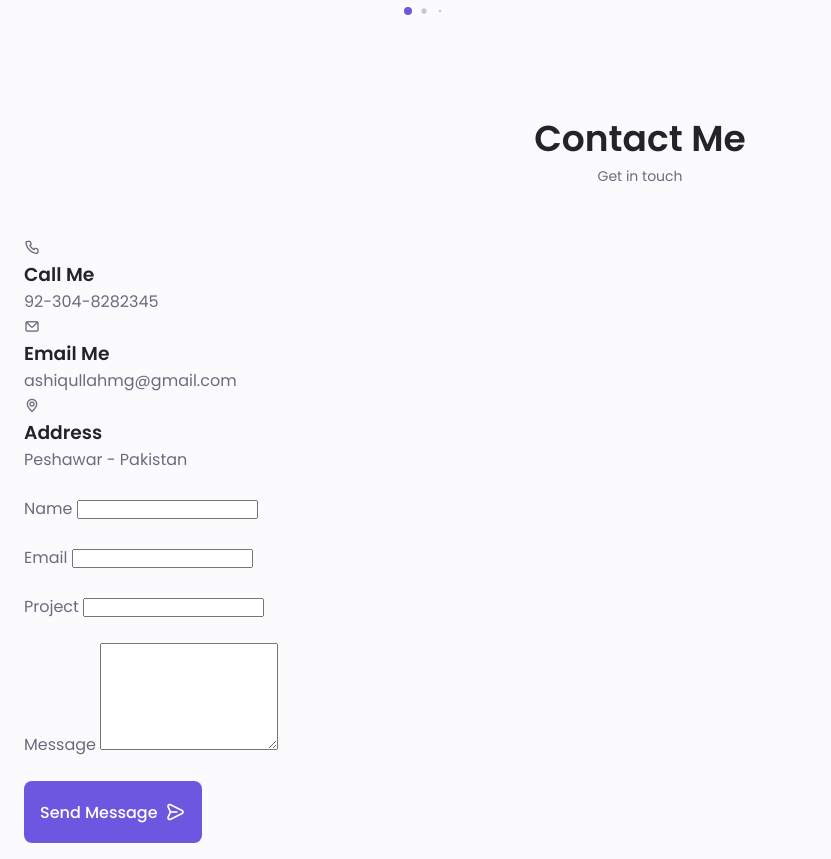
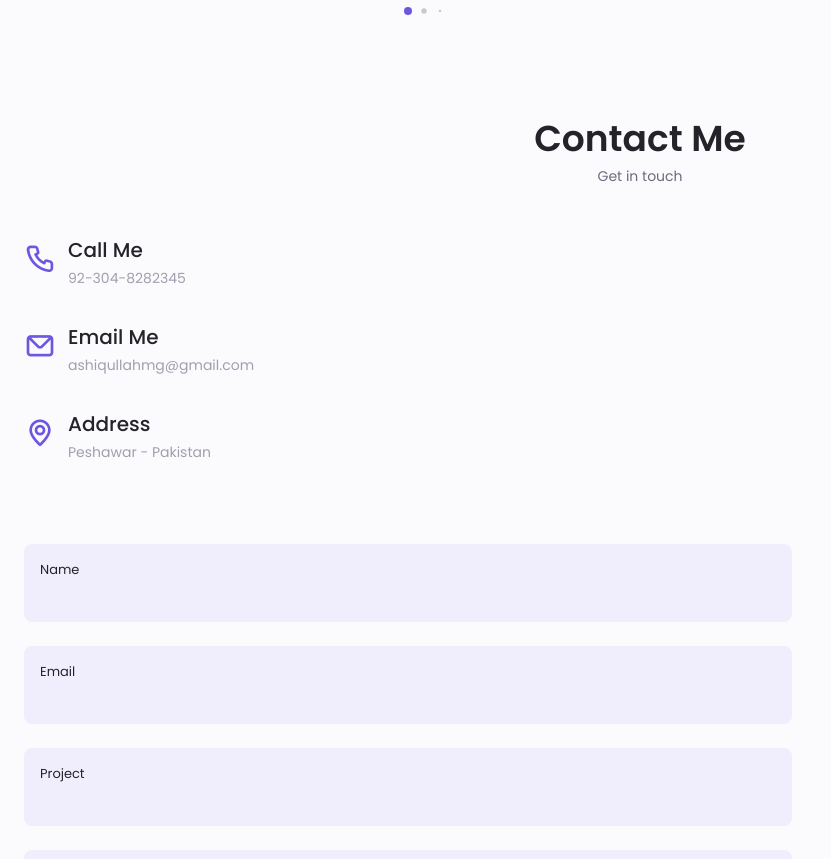
Before and after one commit to ashiqullahmg/portfolio, a PHP site: page / in a window 1280 px wide. Shown: the part 5641-6500 px from the top of the page, without its empty margins (0-831 px from the left). Run offline with PHP 8.4, Linux system fonts and the light colour scheme.

Commit message:
Contact Sesion is styled

```diff
--- a/assets/css/styles.css
+++ b/assets/css/styles.css
@@ -835,8 +835,53 @@ transform: translateX(.25rem);
     bottom: 0;
 }
 /*==================== CONTACT ME ====================*/
+.contact__container{
+    row-gap: 3rem;
+}
 
+.contact__information{
+    display: flex;
+    margin-bottom: var(--mb-2);
+}
 
+.contact__icon{
+    font-size: 2rem;
+    color: var(--first-color);
+    margin-right: var(--mb-0-75);
+}
+
+.contact__title{
+    font-size: var(--h3-font-size);
+    font-weight: var(--font-medium);
+}
+
+.contact__subtitle{
+    font-size: var(--small-font-size);
+    color: var(--text-color-light);
+}
+
+.contact__content{
+    background-color: var(--input-color);
+    border-radius: .5rem;
+    padding: .75rem 1rem .25rem;
+}
+
+.contact__label{
+    font-size: var(--smaller-font-size);
+    color: var(--title-color);
+}
+
+.contact__input{
+    width: 100%;
+    background-color: var(--input-color);
+    color: var(--text-color);
+    font-family: var(--body-font);
+    font-size: var(--normal-font-size);
+    border: none;
+    outline: none;
+    padding: .25rem .5rem .5rem 0;
+
+}
 /*==================== FOOTER ====================*/
 
 
```
